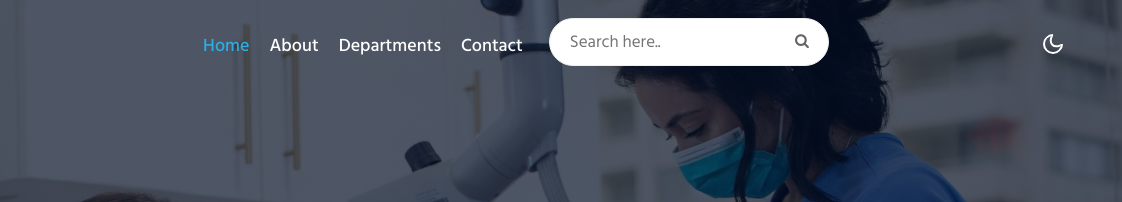
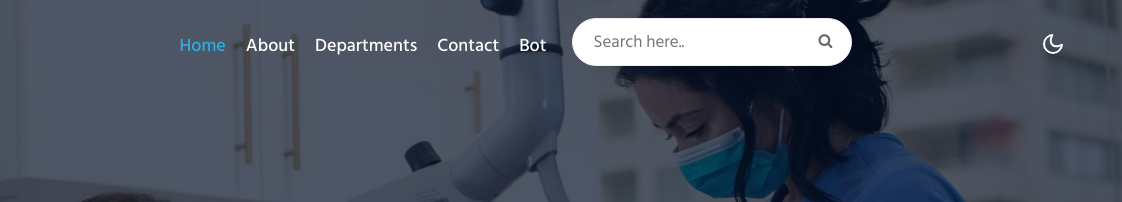
Before and after one commit to Sowjanya52/Project52, a plain HTML site: page index.html in a window 1280 px wide. Shown: the top 202 px of the page, 158-1280 px from the left. Drawn offline with Linux system fonts and the light colour scheme.

Commit message:
Update index.html

```diff
--- a/index.html
+++ b/index.html
@@ -49,6 +49,9 @@
 
             <li class="nav-item">
               <a class="nav-link" href="contact.html">Contact</a>
+            </li>
+            <li class="nav-item">
+              <a class="nav-link" href="bot.html">Bot</a>
             </li>
             <li class="search-bar ml-lg-3 mr-lg-5 mt-lg-0 mt-4">
               <!--/search-right-->
```
